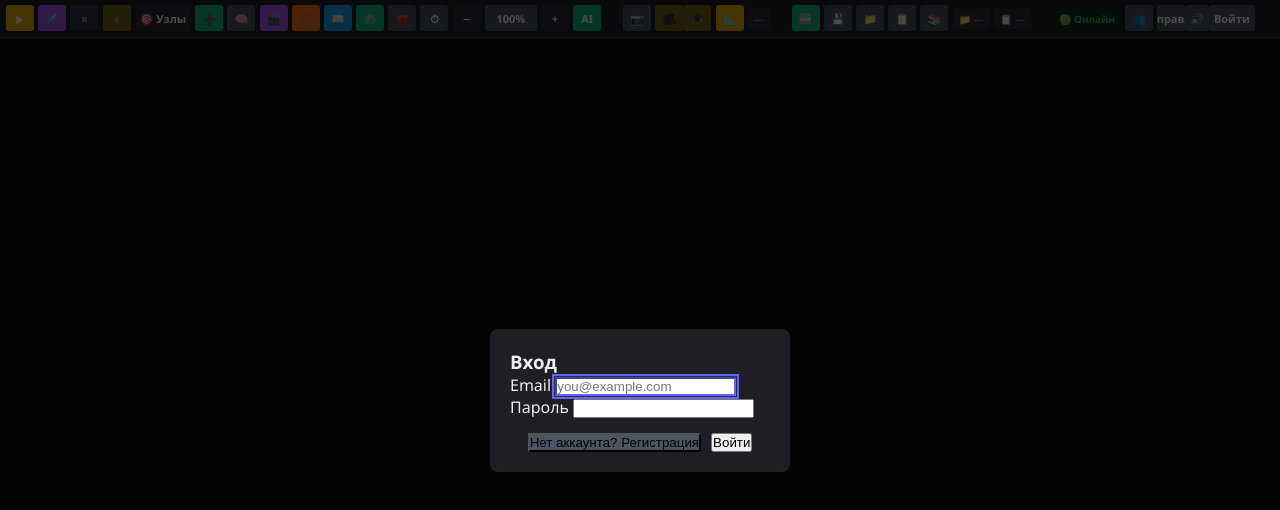
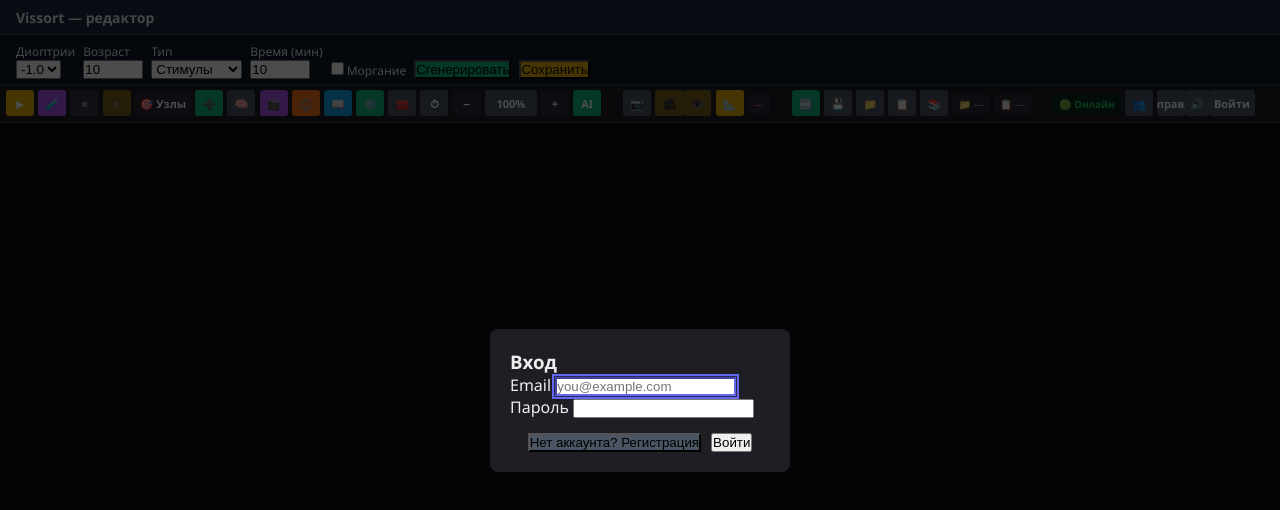
Before and after one commit to DUMAND-Vissort/vissort, a website: page admin.html in a window 1280 px wide. Drawn offline with nearby package versions, Linux system fonts and the light colour scheme; no server answers; a web font is replaced by a local one.

Commit message:
feat(admin): панель протокола клиники + генерация узлов

```diff
--- a/admin.html
+++ b/admin.html
@@ -1616,6 +1616,19 @@
 <!-- /Yandex.Metrika counter -->
 </head>
     <body>
+<div id="clinic-header" style="flex-shrink: 0; height: 35px; padding: 8px 16px; background: #1e293b; color: #e2e8f0; font-size: 14px; border-bottom: 1px solid #334155;">
+    <span id="clinic-name" style="font-weight: bold;">Vissort — редактор</span>
+    <span id="clinic-doctor" style="margin-left: 16px; color: #94a3b8;"></span>
+</div>
+<div id="protocol-panel" style="flex-shrink: 0; height: 50px; padding: 8px 16px; background: #0f172a; border-bottom: 1px solid #334155; display: flex; gap: 8px; align-items: end; flex-wrap: wrap; font-size: 12px;">
+    <div><label>Диоптрии</label><br><select id="protocol-diopters"><option value="-1">-1.0</option><option value="-2">-2.0</option><option value="-3">-3.0</option><option value="-4">-4.0</option><option value="-5">-5.0</option><option value="-6">-6.0</option></select></div>
+    <div><label>Возраст</label><br><input type="number" id="protocol-age" value="10" min="3" max="99" style="width: 60px;"></div>
+    <div><label>Тип</label><br><select id="protocol-training-type"><option value="single">Стимулы</option><option value="reading">Чтение</option><option value="compare">Сравнение</option></select></div>
+    <div><label>Время (мин)</label><br><input type="number" id="protocol-duration" value="10" min="1" max="60" style="width: 60px;"></div>
+    <div><label><input type="checkbox" id="protocol-blink"> Моргание</label></div>
+    <button class="btn btn-success" id="btn-generate-protocol">Сгенерировать</button>
+    <button class="btn btn-warning" id="btn-save-protocol">Сохранить</button>
+</div>
         <header>
             <div class="header-row">
                 <div class="header-section section-work">
@@ -3042,5 +3055,6 @@
             </div>
         </div>
         <script src="tracker.js" defer></script>
+    <script src="clinic.js"></script>
 </body>
 </html>
--- a/clinic.js
+++ b/clinic.js
@@ -5,7 +5,7 @@ window.VissortClinicOptions = {
   requireRole: 'doctor',
 };
 
-document.addEventListener('DOMContentLoaded', () => {
+window.addEventListener('load', () => {
   const docEl = document.getElementById('clinic-doctor');
   if (docEl && window.currentUser) docEl.textContent = window.currentUser.email || '';
 
```
